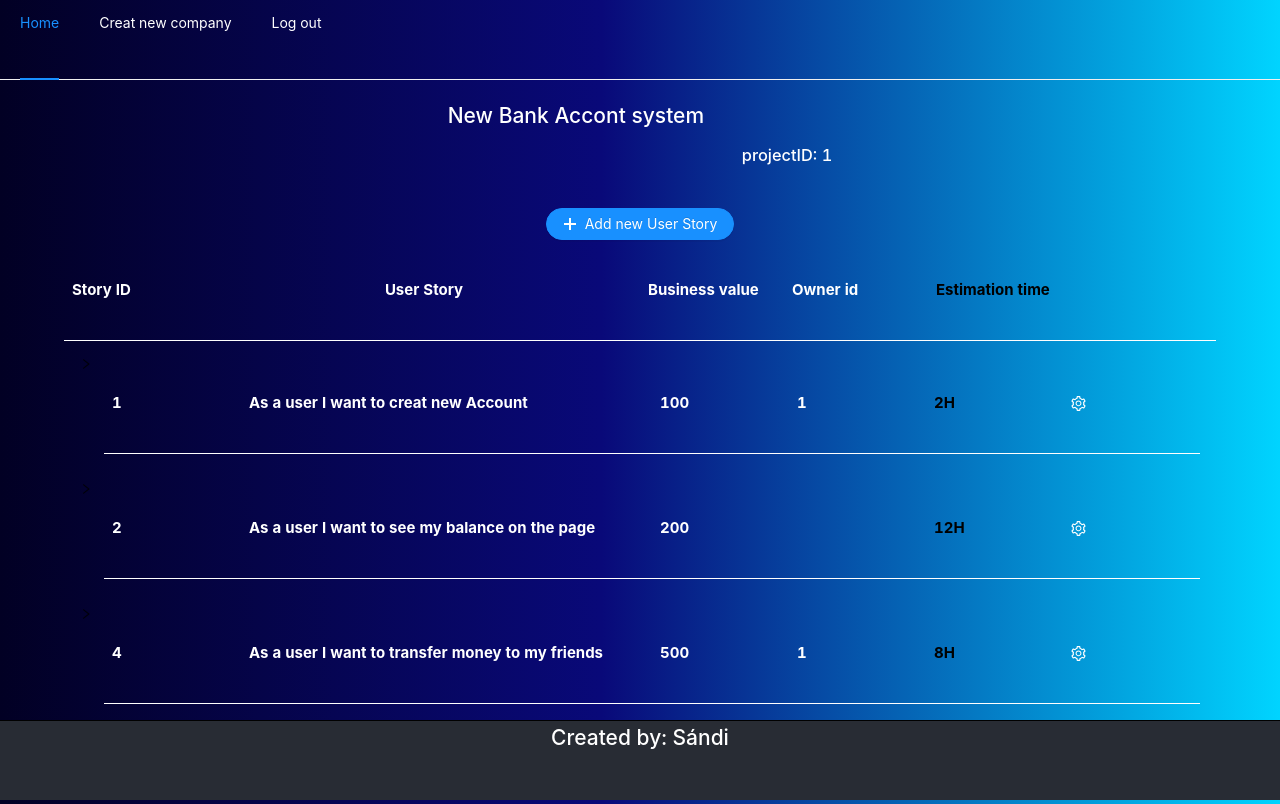
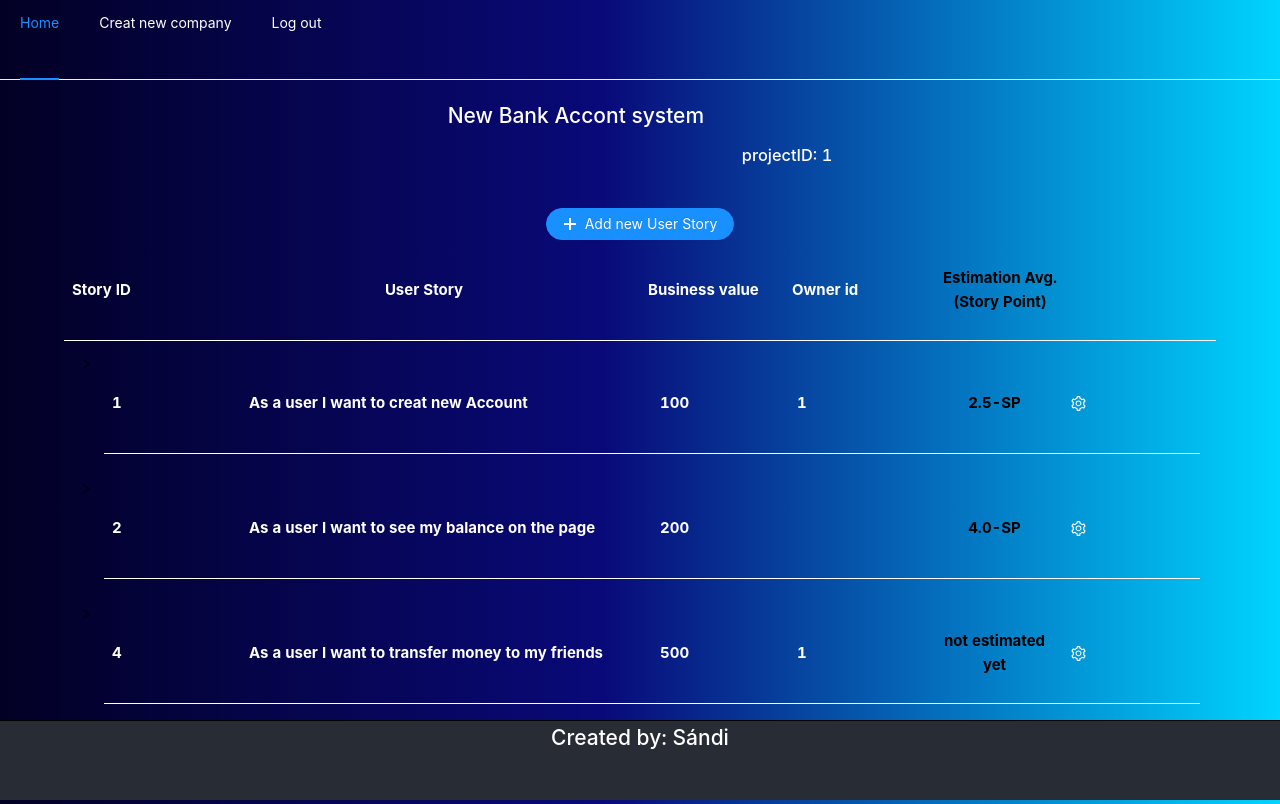
Before and after one commit to snegyeliczky/Kinsta-Pet-Project, a React (Create React App) app in the folder client/: page /app/project/1 in a window 1280 px wide. Built offline with nearby package versions, Linux system fonts and the light colour scheme; sample sign-in values are in the browser's storage.

Commit message:
edit estimation with modal

```diff
--- a/client/src/assets/styledComponents/styledComponents.tsx
+++ b/client/src/assets/styledComponents/styledComponents.tsx
@@ -159,7 +159,7 @@ export const UserStoryStyleComponent = styled("div")(
         },
         "> .userStory-estimation": {
             color: "black",
-            fontWeight: "bold"
+            justifyContent: "center"
         },
         "> .userStory-businessValue-title": {
             cursor: "pointer",
@@ -174,6 +174,7 @@ export const UserStoryStyleComponent = styled("div")(
             gridTemplateColumns: "repeat(2,1fr)",
             gridAutoRows: "minmax(10px,auto)",
             gridGap: "0px",
+            justifyItems:"center",
             "> .userStory-userStory": {
                 gridColumn: "auto"
 
--- a/client/src/components/EditTask.tsx
+++ b/client/src/components/EditTask.tsx
@@ -20,12 +20,6 @@ type props = {
 const EditTask: React.FC<props> = ({Task, removeTask, edit, setEdit, ready, setTasks}) => {
 
     const [updatedTask, updateTask] = useState(Task);
-
-    const handleStopEdit = () => {
-        let updatedUserStoryTasks = TaskService.updateTask(updatedTask);
-        setTasks(updatedUserStoryTasks);
-        setEdit(false);
-    };
 
     const removeTaskAndCloseEditing = () => {
         setEdit(false);
@@ -55,6 +49,12 @@ const EditTask: React.FC<props> = ({Task, removeTask, edit, setEdit, ready, setT
         }
     }
 
+    const handleStopEdit = () => {
+        let updatedUserStoryTasks = TaskService.updateTask(updatedTask);
+        setTasks(updatedUserStoryTasks);
+        setEdit(false);
+    };
+
 
     return (
         <TaskStyledComponent className={"TaskComponent"} ready={ready} onKeyDown={event => handleEnter(event)}>
--- a/client/src/components/EditUserStory.tsx
+++ b/client/src/components/EditUserStory.tsx
@@ -5,6 +5,7 @@ import {SettingOutlined, DeleteOutlined} from '@ant-design/icons';
 import {Input} from "antd";
 import UserStoryService from "../services/UserStoryService";
 import AlertModal from "./Modals/AlertModal";
+import EstimationModal from "./Modals/EstimationModal";
 
 type Props = {
     userStory: UserStoryModel
@@ -15,6 +16,7 @@ type Props = {
 }
 
 const EditUserStory: React.FC<Props> = ({userStory, edit, setEdit, setUserStory, removeUserStory}) => {
+
 
 
     const EditUserStory = (story: string) => {
@@ -32,8 +34,13 @@ const EditUserStory: React.FC<Props> = ({userStory, edit, setEdit, setUserStory,
         setUserStory(userStory);
     };
 
-    const EditUserStoryTime = (time: number) => {
-        userStory.estimation = time;
+    function getUserId() {
+        return parseInt(localStorage.getItem("userId")!);
+    }
+
+    const EditUserStoryEstimation = (point: number) => {
+        let userId = getUserId();
+        userStory.estimatedUsers[userId]=point;
         setUserStory(userStory);
     };
 
@@ -74,8 +81,7 @@ const EditUserStory: React.FC<Props> = ({userStory, edit, setEdit, setUserStory,
                        }}/>
             </div>
             <div className={"userStory-estimation UserStory-part"}>
-                <Input type={"number"} defaultValue={userStory.estimation}
-                       onChange={e => EditUserStoryTime(e.target.valueAsNumber)}/>H
+                <EstimationModal editUserStoryEstimation={EditUserStoryEstimation}/>
             </div>
             <div className={"UserStory-part"}>
 
@@ -89,3 +95,8 @@ const EditUserStory: React.FC<Props> = ({userStory, edit, setEdit, setUserStory,
 };
 
 export default EditUserStory;
+
+/*
+<Input type={"number"} defaultValue={userStory.estimatedUsers[getUserId()]}
+                       onChange={e => EditUserStoryPoint(e.target.valueAsNumber)}/>SP
+ */
--- /dev/null
+++ b/client/src/components/Modals/EstimationModal.tsx
@@ -0,0 +1,55 @@
+import React, {useState} from 'react';
+import {Button, Input, Modal} from "antd";
+import {ModalContainer} from "../../assets/styledComponents/styledComponents";
+import {ProjectOutlined} from '@ant-design/icons';
+
+type Props = {
+    editUserStoryEstimation:Function,
+};
+
+const EstimationModal:React.FC<Props> = ({editUserStoryEstimation}) => {
+
+    const [visible, setVisible] = useState(false);
+
+    function showModal(event: React.MouseEvent<HTMLElement>) {
+        setVisible(true)
+    }
+
+    function handleSave(e: React.MouseEvent<HTMLElement>) {
+        setVisible(false)
+    }
+
+    function handleCancel(e: React.MouseEvent<HTMLElement>) {
+        setVisible(false)
+    }
+
+    function setEstimation(valueAsNumber: number) {
+            editUserStoryEstimation(valueAsNumber);
+    }
+
+    return (
+        <ModalContainer onClick={event => {event.stopPropagation()}} style={{}}>
+            <Button shape={"round"} type={"primary"} onClick={event => {
+                showModal(event)
+            }}>
+                Estimation
+            </Button>
+            <Modal
+                title="Estimate to see other estimations and average!"
+                visible={visible}
+                onOk={e => {handleSave(e)}}
+                onCancel={e => handleCancel(e)}
+
+            >
+                <div className={"newEstimation"}>
+                    <Input placeholder={"Estimation"} prefix={<ProjectOutlined />}  type={"number"}
+                           onChange={event => {setEstimation(event.target.valueAsNumber)}}
+                    />
+                </div>
+
+            </Modal>
+        </ModalContainer>
+    );
+};
+
+export default EstimationModal;
--- a/client/src/components/Modals/NewUserStoryModal.tsx
+++ b/client/src/components/Modals/NewUserStoryModal.tsx
@@ -33,7 +33,8 @@ const NewUserStoryModal:React.FC<Props>= ({projectId,setTasks}) => {
             businessValue: BusinessValue,
             ownerId: OwnerId,
             estimation: Estimation,
-            status: false
+            status: false,
+            estimatedUsers:{}
         };
     };
 
--- a/client/src/components/UserStory.tsx
+++ b/client/src/components/UserStory.tsx
@@ -22,6 +22,28 @@ const UserStory: React.FC<Props> = ({UserStory, removeUserStory}) => {
 
     }
 
+    function getUserID() {
+        return parseInt(localStorage.getItem("userId")!)
+    }
+
+    function checkEstimation():boolean {
+        if(userStory.estimatedUsers[getUserID()]!==undefined){
+            return true
+        }
+        return false
+    }
+
+    function getEstimatedAverage() {
+        let estimatedUsers = userStory.estimatedUsers;
+        let reduce = Object.values(estimatedUsers).reduce((re, e)=> {
+            re.sum+=e;
+            re.length+=1;
+            return re
+        },{sum:0,length:0} );
+        return (reduce.sum/reduce.length).toFixed(1)
+    }
+
+
     return (
         <>
         {
@@ -32,7 +54,8 @@ const UserStory: React.FC<Props> = ({UserStory, removeUserStory}) => {
                     <div className={"userStory-userStory UserStory-part"}>{userStory.userStory}</div>
                     <div className={"userStory-businessValue UserStory-part"}>{userStory.businessValue}</div>
                     <div className={"userStory-ownerId UserStory-part"}>{userStory.ownerId}</div>
-                    <div className={"userStory-estimation UserStory-part"}>{userStory.estimation}H</div>
+                    <div className={"userStory-estimation UserStory-part"}>
+                        {checkEstimation()?getEstimatedAverage()+"-SP":"not estimated yet"}</div>
                     <div className={"UserStory-part"} onClick={e => handleChangeToEdit(e)}><SettingOutlined
                         spin={edit}/></div>
                 </UserStoryStyleComponent>
--- a/client/src/interfaces/UserStoryModel.tsx
+++ b/client/src/interfaces/UserStoryModel.tsx
@@ -6,4 +6,5 @@ export interface UserStoryModel {
     estimation:number,
     ownerId:number|null,
     status:boolean
+    estimatedUsers:{[key:number]:number}
 }
--- a/client/src/pages/ProjectPage.tsx
+++ b/client/src/pages/ProjectPage.tsx
@@ -75,7 +75,7 @@ const ProjectPage = () => {
                         sortByUserBusinessValueStory
                     }>Business value</div>
                     <div className={"userStory-ownerId UserStory-part"}>Owner id</div>
-                    <div className={"userStory-estimation UserStory-part"}>Estimation time</div>
+                    <div className={"userStory-estimation UserStory-part"}>Estimation Avg. (Story Point)</div>
                 </UserStoryStyleComponent>
                 {getUserStores()}
             </div>
--- a/client/src/services/UserStoryService.tsx
+++ b/client/src/services/UserStoryService.tsx
@@ -9,7 +9,9 @@ let task1:UserStoryModel ={
     businessValue:100,
     estimation:2,
     ownerId:1,
-    status:false
+    status:false,
+    estimatedUsers:{1:2,2:3}
+
 };
 UserStoryList.push(task1);
 
@@ -20,7 +22,8 @@ let task2:UserStoryModel ={
     businessValue:200,
     estimation:12,
     ownerId:null,
-    status:false
+    status:false,
+    estimatedUsers:{1:3,2:5}
 };
 UserStoryList.push(task2);
 
@@ -31,7 +34,8 @@ let task3:UserStoryModel ={
     businessValue:500,
     estimation:8,
     ownerId:1,
-    status:false
+    status:false,
+    estimatedUsers:{5:2,2:3}
 };
 UserStoryList.push(task3);
 
@@ -42,7 +46,8 @@ let task4:UserStoryModel ={
     businessValue:500,
     estimation:8,
     ownerId:1,
-    status:false
+    status:false,
+    estimatedUsers:{4:5,2:3}
 };
 UserStoryList.push(task4);
 
```
